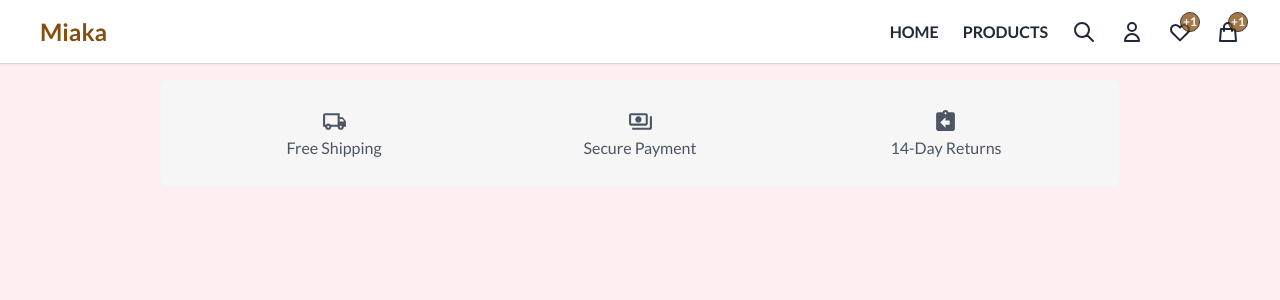
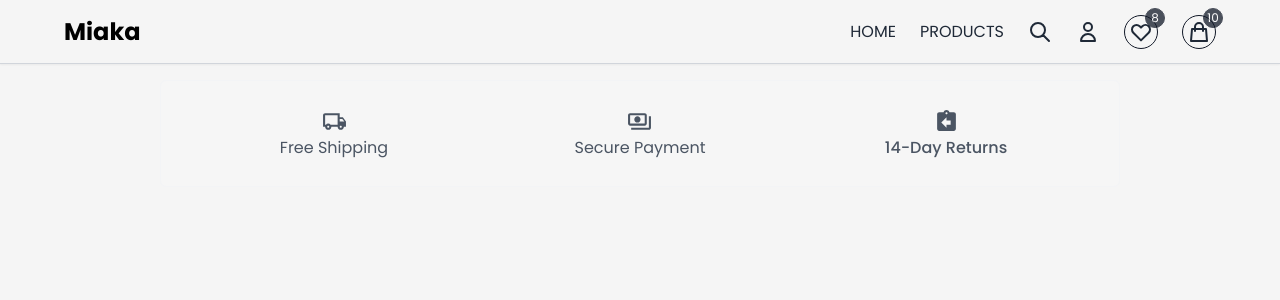
Before and after one commit to Avin008/miaka-ecommerce-app, a Next.js app: page / in a window 1280 px wide. Shown: the top 300 px of the page. Built offline with nearby package versions, Linux system fonts and the light colour scheme.

Commit message:
update: navbar-styles

```diff
--- a/components/Cart.tsx
+++ b/components/Cart.tsx
@@ -3,8 +3,8 @@ const Cart = (): React.ReactElement => {
   return (
     <div className="">
       <HiOutlineShoppingBag size={"1.5rem"} />
-      <span className="absolute -top-2 -right-2 flex h-5 w-5  items-center justify-center rounded-full border border-black bg-yellow-800 text-xs text-white opacity-75">
-        +1
+      <span className="absolute -top-2 -right-2 flex h-5 w-5  items-center justify-center rounded-full border border-gray-900 bg-gray-900 text-xs text-white opacity-75">
+        10
       </span>
     </div>
   );
--- a/components/Navbar.tsx
+++ b/components/Navbar.tsx
@@ -6,24 +6,22 @@ import Wishlist from "./Wishlist";
 
 const Navbar = (): React.ReactElement => {
   return (
-    <div className="fixed left-0 top-0 right-0 z-20 flex h-16 items-center justify-between border-b  border-gray-300 bg-white px-10 shadow-sm">
+    <div className="fixed left-0 top-0 right-0 z-20 flex h-16 items-center justify-between border-b border-gray-300 px-16 shadow-sm">
       <Link href="/">
         <span className="flex items-center gap-1">
-          <small className="cursor-pointer text-2xl font-semibold text-yellow-800">
-            Miaka
-          </small>
+          <small className="cursor-pointer text-2xl font-bold">Miaka</small>
         </span>
       </Link>
 
       <ul
-        className={`sm: fixed bottom-0 flex gap-6 font-semibold text-gray-800 sm:right-0 sm:left-0 sm:z-20 sm:justify-evenly sm:border-t  sm:border-gray-300 sm:p-3 sm:shadow-sm md:static md:border-none md:shadow-none lg:p-0`}
+        className={`sm: fixed bottom-0 flex gap-6 text-gray-800 sm:right-0 sm:left-0 sm:z-20 sm:justify-evenly sm:border-t  sm:border-gray-300 sm:p-3 sm:shadow-sm md:static md:border-none md:shadow-none lg:p-0`}
       >
-        <li className="flex cursor-pointer items-center justify-center hover:text-yellow-800">
+        <li className="cursor-pointer items-center justify-center hover:text-yellow-800 sm:hidden md:flex">
           <Link href="/">
             <a>HOME</a>
           </Link>
         </li>
-        <li className="flex cursor-pointer items-center justify-center hover:text-yellow-800">
+        <li className="cursor-pointer items-center justify-center hover:text-yellow-800 sm:hidden md:flex">
           PRODUCTS
         </li>
         <li className="flex cursor-pointer items-center justify-center hover:text-yellow-800">
@@ -36,10 +34,10 @@ const Navbar = (): React.ReactElement => {
             </a>
           </Link>
         </li>
-        <li className="relative flex cursor-pointer items-center justify-center hover:text-yellow-800">
+        <li className="relative flex cursor-pointer items-center justify-center rounded-full border border-gray-900 p-1 hover:text-yellow-800">
           <Wishlist />
         </li>
-        <li className="relative flex cursor-pointer items-center justify-center hover:text-yellow-800">
+        <li className="relative flex cursor-pointer items-center justify-center rounded-full border border-gray-900  p-1 hover:text-yellow-800">
           <Cart />
         </li>
       </ul>
--- a/components/Wishlist.tsx
+++ b/components/Wishlist.tsx
@@ -3,8 +3,8 @@ const Wishlist = (): React.ReactElement => {
   return (
     <div className="">
       <HiOutlineHeart size={"1.5rem"} />
-      <span className="absolute -top-2 -right-2 flex h-5 w-5  items-center justify-center rounded-full border border-black bg-yellow-800 text-xs text-white opacity-75">
-        +1
+      <span className="absolute -top-2 -right-2 flex h-5 w-5  items-center justify-center rounded-full border border-gray-900 bg-gray-900 text-xs text-white opacity-75">
+        8
       </span>
     </div>
   );
--- a/styles/globals.css
+++ b/styles/globals.css
@@ -1,9 +1,8 @@
-@import url('https://fonts.googleapis.com/css2?family=Lato:ital,wght@0,100;0,300;0,400;0,700;0,900;1,100;1,300;1,400;1,700&display=swap');
-
+@import url('https://fonts.googleapis.com/css2?family=Poppins:wght@100;200;300;400;500;600;700;800;900&display=swap');
 @tailwind base;
 @tailwind components;
 @tailwind utilities;
 
 body {
-    background-color: #FDEEF1;
+    background-color: #F5F5F5;
 }
--- a/tailwind.config.js
+++ b/tailwind.config.js
@@ -11,7 +11,7 @@ module.exports = {
   theme: {
     extend: {
       fontFamily: {
-        ["sans"]: ["Lato", ...defaultTheme.fontFamily.sans],
+        ["sans"]: ["Poppins", ...defaultTheme.fontFamily.sans],
       },
       screens: {
         sm: "300px",
```
